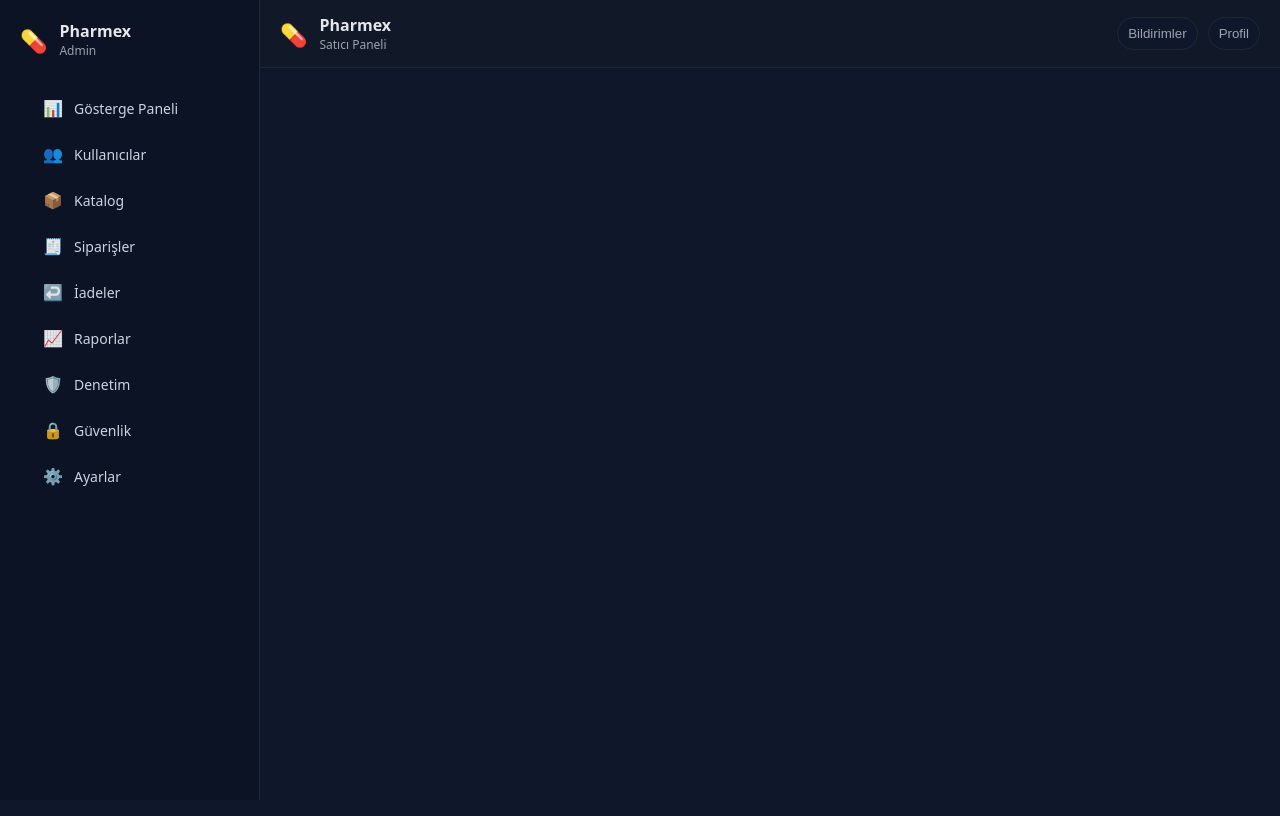
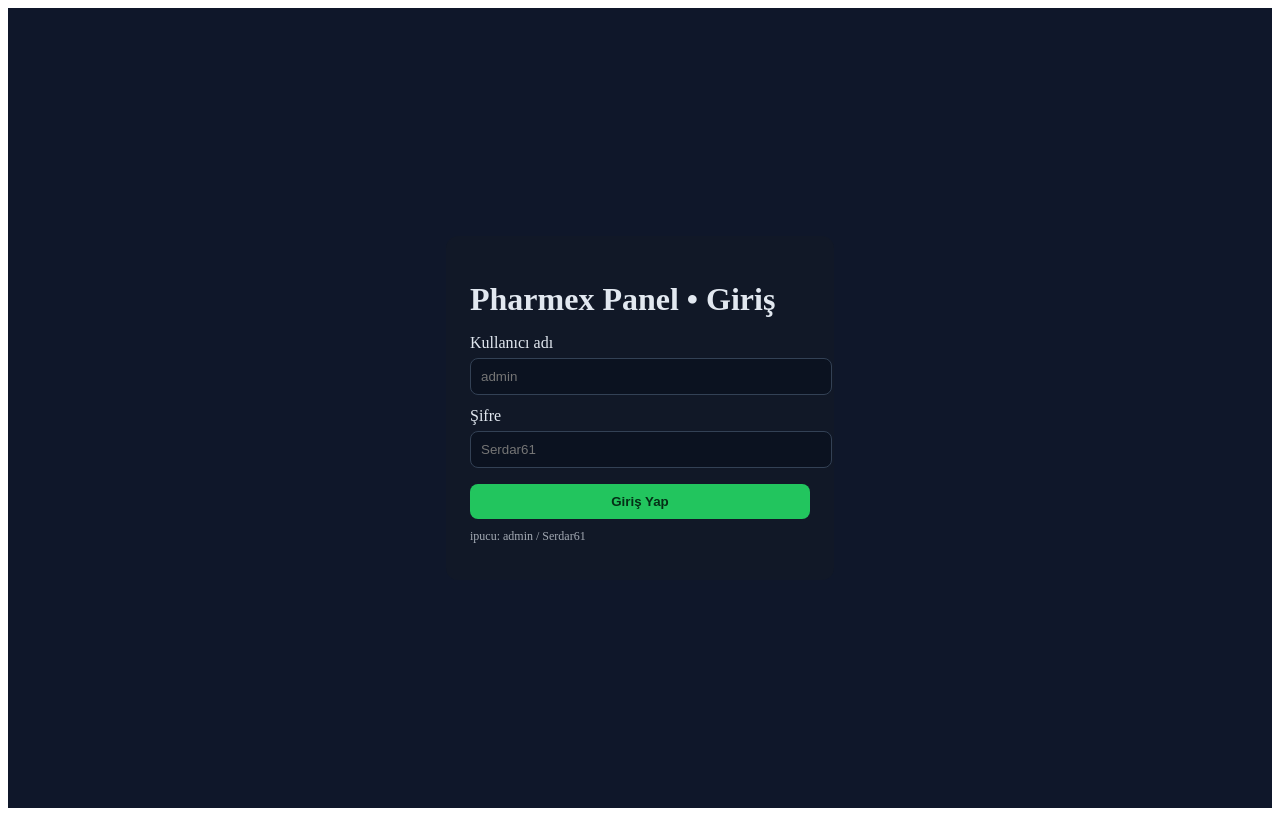
Before and after one commit to Jassonmode61/pharmex-panel-pro, a React (Vite) app: page /login in a window 1280 px wide. Built offline with nearby package versions, Linux system fonts and the light colour scheme.

Commit message:
router: /login ve /logout, auth sayfalarında chrome gizlendi

```diff
--- /dev/null
+++ b/src/auth/AuthContext.jsx
@@ -0,0 +1,36 @@
+import React, { createContext, useContext, useEffect, useState } from "react";
+
+const AuthContext = createContext(null);
+const LS_KEY = "pharmex_auth";
+
+export function AuthProvider({ children }) {
+  const [user, setUser] = useState(null);
+
+  useEffect(() => {
+    const raw = localStorage.getItem(LS_KEY);
+    if (raw) setUser(JSON.parse(raw));
+  }, []);
+
+  const login = async (username, password) => {
+    // basit/örnek doğrulama (frontend)
+    if (username === "admin" && password === "Serdar61") {
+      const u = { username: "admin" };
+      localStorage.setItem(LS_KEY, JSON.stringify(u));
+      setUser(u);
+      return { ok: true };
+    }
+    return { ok: false, error: "Kullanıcı adı veya şifre hatalı" };
+  };
+
+  const logout = () => {
+    localStorage.removeItem(LS_KEY);
+    setUser(null);
+  };
+
+  const value = { user, isAuth: !!user, login, logout };
+  return <AuthContext.Provider value={value}>{children}</AuthContext.Provider>;
+}
+
+export function useAuth() {
+  return useContext(AuthContext);
+}
--- /dev/null
+++ b/src/auth/ProtectedRoute.jsx
@@ -0,0 +1,12 @@
+import React from "react";
+import { Navigate, Outlet, useLocation } from "react-router-dom";
+import { useAuth } from "./AuthContext";
+
+export default function ProtectedRoute() {
+  const { isAuth } = useAuth();
+  const location = useLocation();
+  if (!isAuth) {
+    return <Navigate to="/login" replace state={{ from: location }} />;
+  }
+  return <Outlet />;
+}
--- /dev/null
+++ b/src/components/TopNav.jsx
@@ -0,0 +1,81 @@
+import React from "react";
+import { Link, NavLink } from "react-router-dom";
+import { useAuth } from "../auth/AuthContext";
+
+export default function TopNav() {
+  const { user } = useAuth();
+
+  const Item = ({ to, children }) => (
+    <NavLink
+      to={to}
+      style={({ isActive }) => ({
+        padding: "8px 12px",
+        borderRadius: 8,
+        textDecoration: "none",
+        color: isActive ? "#111827" : "#e5e7eb",
+        background: isActive ? "#22c55e" : "transparent",
+      })}
+    >
+      {children}
+    </NavLink>
+  );
+
+  return (
+    <header
+      style={{
+        position: "sticky",
+        top: 0,
+        zIndex: 40,
+        backdropFilter: "saturate(180%) blur(6px)",
+        background: "rgba(2,6,23,.6)",
+        borderBottom: "1px solid #1f2937",
+      }}
+    >
+      <div
+        style={{
+          height: 56,
+          display: "flex",
+          alignItems: "center",
+          justifyContent: "space-between",
+          padding: "0 16px",
+          color: "#e5e7eb",
+        }}
+      >
+        {/* Sol: logo / başlık */}
+        <div style={{ display: "flex", alignItems: "center", gap: 12 }}>
+          <Link to="/" style={{ color: "#22c55e", fontWeight: 800, letterSpacing: .3, textDecoration: "none" }}>
+            Pharmex Panel
+          </Link>
+          {/* örnek menü linkleri */}
+          <nav style={{ display: "flex", gap: 6, marginLeft: 8 }}>
+            <Item to="/">Ana Sayfa</Item>
+            <Item to="/orders">Siparişler</Item>
+            <Item to="/reports">Raporlar</Item>
+          </nav>
+        </div>
+
+        {/* Sağ: kullanıcı + çıkış */}
+        <div style={{ display: "flex", alignItems: "center", gap: 10 }}>
+          <span style={{ opacity: .8, fontSize: 14 }}>
+            {user ? `👋 ${user.username}` : ""}
+          </span>
+
+          {/* Çıkış linki */}
+          <Link
+            to="/logout"
+            style={{
+              padding: "8px 12px",
+              borderRadius: 8,
+              textDecoration: "none",
+              background: "#ef4444",
+              color: "#111827",
+              fontWeight: 700,
+            }}
+          >
+            Çıkış Yap
+          </Link>
+        </div>
+      </div>
+    </header>
+  );
+}
--- a/src/main.jsx
+++ b/src/main.jsx
@@ -1,12 +1,27 @@
+import React from "react";
 import { createRoot } from "react-dom/client";
-import { BrowserRouter } from "react-router-dom";
-import App from "./App.jsx";
-
-// DİKKAT: styles klasörü yok; doğru yol bu:
-import "./admin.css";
+import { BrowserRouter, Routes, Route } from "react-router-dom";
+import { AuthProvider } from "./auth/AuthContext";
+import ProtectedRoute from "./auth/ProtectedRoute";
+import App from "./App";              // mevcut ana uygulaman
+import Login from "./pages/Login";
+import Logout from "./pages/Logout";
 
 createRoot(document.getElementById("root")).render(
-  <BrowserRouter>
-    <App />
-  </BrowserRouter>
+  <React.StrictMode>
+    <BrowserRouter>
+      <AuthProvider>
+        <Routes>
+          {/* herkese açık: login */}
+          <Route path="/login" element={<Login />} />
+          {/* korumalı tüm rotalar */}
+          <Route element={<ProtectedRoute />}>
+            {/* mevcut tüm sayfaların '/*' altında App içinde olsun */}
+            <Route path="/*" element={<App />} />
+            <Route path="/logout" element={<Logout />} />
+          </Route>
+        </Routes>
+      </AuthProvider>
+    </BrowserRouter>
+  </React.StrictMode>
 );
--- a/src/pages/Login.jsx
+++ b/src/pages/Login.jsx
@@ -1,38 +1,51 @@
 import React, { useState } from "react";
-import { useNavigate } from "react-router-dom";
-import { setToken } from "../utils/auth";
+import { useLocation, useNavigate } from "react-router-dom";
+import { useAuth } from "../auth/AuthContext";
 
 export default function Login() {
+  const { login } = useAuth();
   const nav = useNavigate();
+  const loc = useLocation();
   const [username, setUsername] = useState("");
+  const [password, setPassword] = useState("");
+  const [err, setErr] = useState("");
 
-  function submit(e) {
+  const onSubmit = async (e) => {
     e.preventDefault();
-    // demo: direkt token yaz
-    setToken("demo-token");
-    nav("/", { replace: true });
-  }
+    const res = await login(username.trim(), password);
+    if (res.ok) {
+      const to = loc.state?.from?.pathname || "/";
+      nav(to, { replace: true });
+    } else {
+      setErr(res.error || "Giriş başarısız");
+    }
+  };
 
   return (
-    <div style={{minHeight:"100vh",display:"grid",placeItems:"center",background:"var(--bg)"}}>
-      <div className="card" style={{width:380}}>
-        <div className="brand" style={{marginBottom:12}}>
-          <span className="pill">💊</span>
-          <div>
-            <div className="brand-title">Pharmex</div>
-            <div className="brand-sub">Satıcı Paneli</div>
-          </div>
-        </div>
-        <h2 style={{margin:"8px 0 16px"}}>Giriş Yap</h2>
-        <form onSubmit={submit} className="form-grid">
-          <div className="field">
-            <label className="label">Kullanıcı Adı</label>
-            <input className="input" value={username} onChange={e=>setUsername(e.target.value)} placeholder="admin" />
-          </div>
-          <button className="btn" type="submit">Giriş</button>
-        </form>
-        <div className="hint" style={{marginTop:10}}>Demo: Şifre yok; “Giriş” yeterli.</div>
-      </div>
+    <div style={{minHeight:"100vh",display:"grid",placeItems:"center",background:"#0f172a",color:"#e2e8f0"}}>
+      <form onSubmit={onSubmit} style={{background:"#111827", padding:24, borderRadius:12, width:340}}>
+        <h1 style={{marginBottom:16}}>Pharmex Panel • Giriş</h1>
+        <label>Kullanıcı adı</label>
+        <input
+          value={username}
+          onChange={e=>setUsername(e.target.value)}
+          placeholder="admin"
+          style={{width:"100%",padding:10,margin:"6px 0 12px",borderRadius:8,border:"1px solid #334155",background:"#0b1220",color:"#e2e8f0"}}
+        />
+        <label>Şifre</label>
+        <input
+          type="password"
+          value={password}
+          onChange={e=>setPassword(e.target.value)}
+          placeholder="Serdar61"
+          style={{width:"100%",padding:10,margin:"6px 0 16px",borderRadius:8,border:"1px solid #334155",background:"#0b1220",color:"#e2e8f0"}}
+        />
+        {err && <div style={{color:"#f87171",marginBottom:12}}>{err}</div>}
+        <button type="submit" style={{width:"100%",padding:10,borderRadius:8,background:"#22c55e",border:"none",color:"#052e16",fontWeight:700}}>
+          Giriş Yap
+        </button>
+        <p style={{opacity:.7,marginTop:10,fontSize:12}}>ipucu: admin / Serdar61</p>
+      </form>
     </div>
   );
 }
--- /dev/null
+++ b/src/pages/Logout.jsx
@@ -0,0 +1,10 @@
+import { useEffect } from "react";
+import { useNavigate } from "react-router-dom";
+import { useAuth } from "../auth/AuthContext";
+
+export default function Logout() {
+  const { logout } = useAuth();
+  const nav = useNavigate();
+  useEffect(() => { logout(); nav("/login", { replace: true }); }, []);
+  return null;
+}
```
Also changed, not shown: src/App.jsx (+69 -11 lines).
